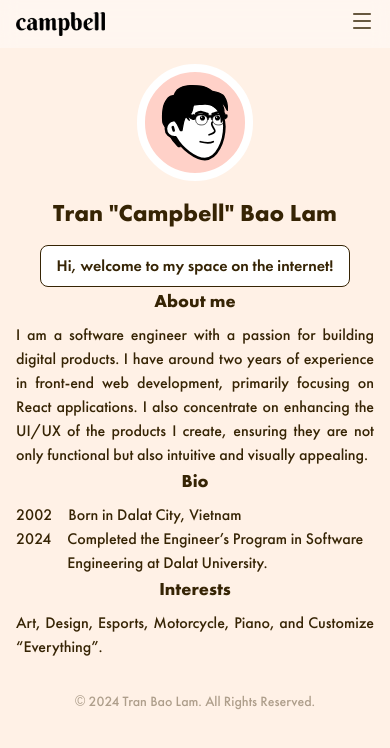
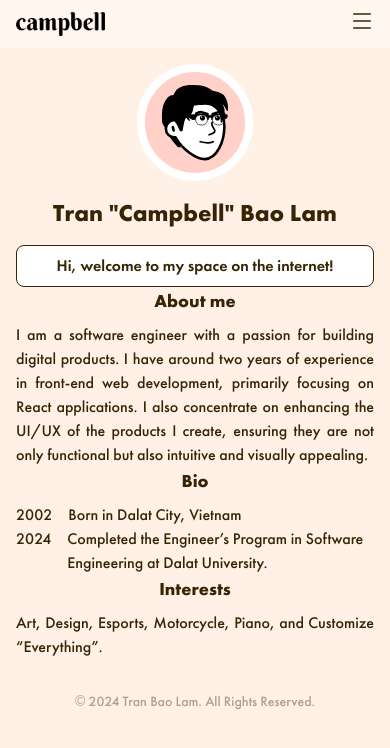
Before and after one commit to tranbaolam26902/campbells-corner, a Next.js app: page / in a window 390 px wide. Shown: the top 748 px of the page. Built offline with nearby package versions, Linux system fonts and the light colour scheme.

Commit message:
add typewriter effect to message box

```diff
--- a/src/components/shared/MessageDialog.tsx
+++ b/src/components/shared/MessageDialog.tsx
@@ -4,8 +4,10 @@ interface MessageDialogProps {
 
 export default function MessageDialog({ message }: MessageDialogProps) {
     return (
-        <div className='mx-auto w-fit rounded-lg border border-ebony bg-white px-4 py-2 font-semibold sm:mx-0'>
-            <h4>{message}</h4>
+        <div className='mx-auto flex w-fit animate-typewriter justify-center rounded-lg border border-ebony bg-white px-4 py-2 font-semibold sm:mx-0'>
+            <h4 className='text-nowrap animate-cursor overflow-hidden text-center'>
+                {message}
+            </h4>
         </div>
     );
 }
--- a/tailwind.config.ts
+++ b/tailwind.config.ts
@@ -8,6 +8,15 @@ const config: Config = {
     ],
     theme: {
         extend: {
+            keyframes: {
+                'grow-width': {
+                    '0%': { width: '0' },
+                    '100%': { width: '100%' }
+                }
+            },
+            animation: {
+                typewriter: 'grow-width 2s forwards'
+            },
             fontFamily: {
                 futura: ['var(--font-futura)']
             },
```
